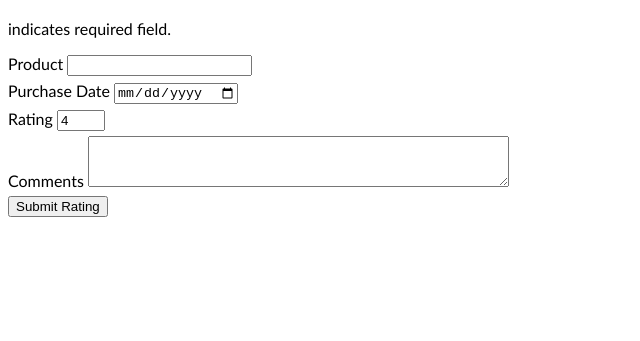
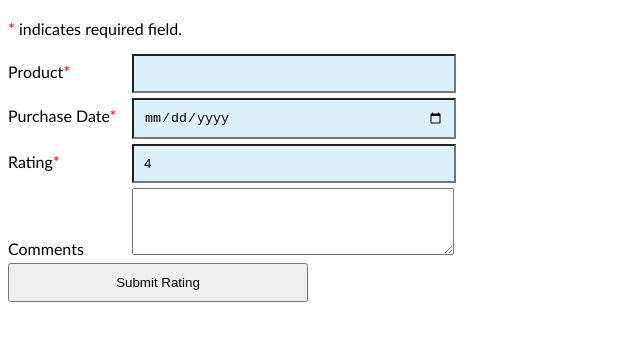
Before and after one commit to xyzzyx99/COMP-6970, a plain HTML site: page lab/4.12/index.html in a window 1280 px wide. Shown: the part 63-404 px from the top of the page, without its empty margins (0-640 px from the left). Drawn offline with Linux system fonts and the light colour scheme.

Commit message:
lib 4.12

```diff
--- a/lab/4.12/index.html
+++ b/lab/4.12/index.html
@@ -1,7 +1,9 @@
 <!DOCTYPE html>
 <html lang="en">
+
 <head>
     <title>Product Rating</title>
+    <meta charset="utf-8">
 
     <style>
         body {
@@ -12,11 +14,35 @@
             margin-bottom: 5px;
         }
 
+
         /* TODO: Add your solution here */
+        label {
+            display: inline-block;
+            /* Set the display property to inline-block */
 
+            width: 120px;
+            /* Set the width to 120 pixels */
 
+        }
+
+        input,
+        textarea {
+            width: 300px;
+            padding: 10px;
+
+        }
+
+        .required::after {
+            content: '*';
+            color: red;
+        }
+
+        label+input {
+            background: rgb(219, 241, 248);
+        }
     </style>
 </head>
+
 <body>
     <h1>Rate a Product</h1>
     <p><span class="required"></span> indicates required field.</p>
@@ -40,4 +66,5 @@
         <input type="submit" value="Submit Rating">
     </form>
 </body>
+
 </html>
```
Lines whose indentation alone changed are shown as unchanged.
